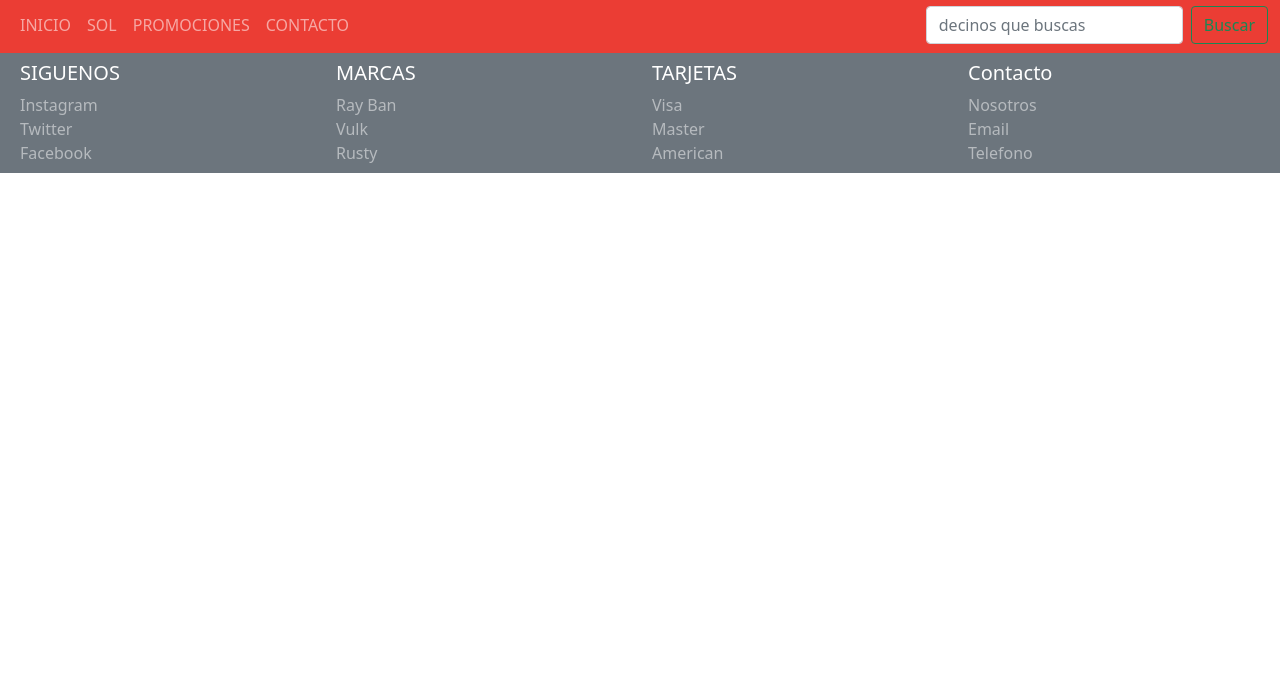
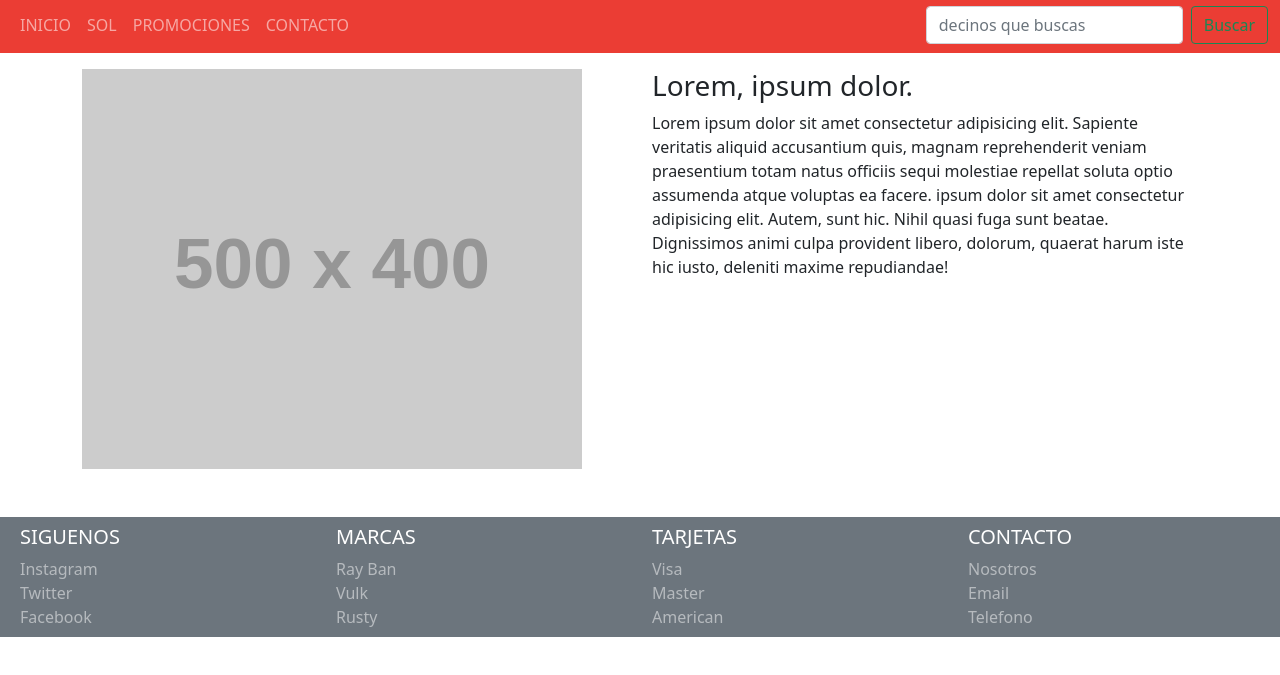
Before and after one commit to jemfo/miProyectoFinalCoder, a plain HTML site: page receta.html in a window 1280 px wide. Shown: the part 79-754 px from the top of the page. Drawn offline with nearby package versions, Linux system fonts and the light colour scheme; placeholder pictures from the web are drawn by us.

Commit message:
incluyendo img receta

```diff
--- a/receta.html
+++ b/receta.html
@@ -25,7 +25,7 @@
         <h1>Optica TU VISION</h1>
       </div>
     </div>
-    <nav class="navbar navbar-expand-lg navbar-dark"     style="background-color: rgb(235, 61, 52);">
+    <nav class="navbar navbar-expand-lg navbar-dark" style="background-color: rgb(235, 61, 52);">
       <div class="container-fluid">
         <button class="navbar-toggler" type="button" data-bs-toggle="collapse" data-bs-target="#navbarSupportedContent"
           aria-controls="navbarSupportedContent" aria-expanded="false" aria-label="Toggle navigation">
@@ -57,13 +57,20 @@
 
   <main>
     <div class="container">
-
-    </div>
+      <div class="row">
+        <div class="col mt-3">
+          <img src="https://via.placeholder.com/500/400" alt="">
+        </div>
+        <div class="col mt-3">
+          <h3>Lorem, ipsum dolor.</h3>
+          <p">Lorem ipsum dolor sit amet consectetur adipisicing elit. Sapiente veritatis aliquid accusantium quis, magnam reprehenderit veniam praesentium totam natus officiis sequi molestiae repellat soluta optio assumenda atque voluptas ea facere. ipsum dolor sit amet consectetur adipisicing elit. Autem, sunt hic. Nihil quasi fuga sunt beatae. Dignissimos animi culpa provident libero, dolorum, quaerat harum iste hic iusto, deleniti maxime repudiandae!</p>
+        </div>
+      </div>
   </main>
 
   <footer>
     <div class="container-fluid">
-      <div class="row p-2 bg-secondary">
+      <div class="row p-2 bg-secondary mt-5">
         <div class="col-12 col-md-6 col-lg-3">
           <p class="h5 text-white">SIGUENOS</p>
           <p class="display-10 mb-0 text-white-50">Instagram</p>
@@ -83,7 +90,7 @@
           <p class="display-10 mb-0 text-white-50">American</p>
         </div>
         <div class="col-12 col-md-6 col-lg-3">
-          <p class="h5 text-white">Contacto</p>
+          <p class="h5 text-white">CONTACTO</p>
           <p class="display-10 mb-0 text-white-50">Nosotros</p>
           <p class="display-10 mb-0 text-white-50">Email</p>
           <p class="display-10 mb-0 text-white-50">Telefono</p>
--- a/styles.css
+++ b/styles.css
@@ -35,5 +35,10 @@
 .texto{
   text-align: center;
 }
+
+.img_rec{
+  width: 400px;
+  height: 400px;
+}
  /* =================================================================*/
  /* footer */
```
Also changed, not shown: Index.html (+3 -3 lines), promociones.html (+1 -1 lines).
